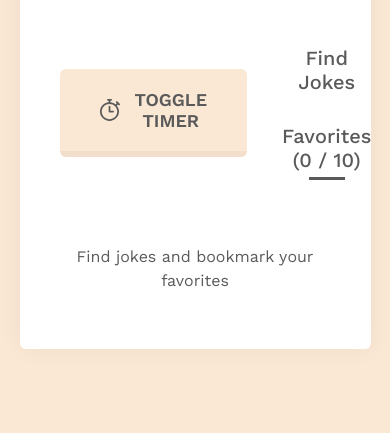
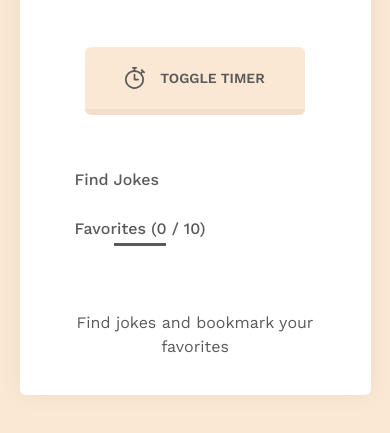
Before and after one commit to valentijnkap/chuck-norris-jokes-app, a website: page index.html in a window 390 px wide. Shown: the part 315-748 px from the top of the page. Drawn offline with Linux system fonts and the light colour scheme.

Commit message:
Better mobile support

```diff
--- a/sass/components/_buttons.scss
+++ b/sass/components/_buttons.scss
@@ -17,6 +17,14 @@
   &:hover {
     border-bottom: 0.2rem solid #f2deca;
   }
+
+  @include breakpoint('max-tablet-portrait') {
+    font-size: 1.6rem;
+  }
+
+  @include breakpoint('max-mobile') {
+    font-size: 1.4rem;
+  }
 }
 
 .btn--nav {
@@ -27,6 +35,10 @@
   border: none;
   padding: 1.5rem;
   margin-left: 2rem;
+
+  @include breakpoint('max-mobile') {
+    font-size: 1.6rem;
+  }
 
   &.is-active {
     &:after {
--- a/sass/components/_cards.scss
+++ b/sass/components/_cards.scss
@@ -8,12 +8,20 @@
   -webkit-box-shadow: 0px 0px 25px 0px rgba(0, 0, 0, 0.05);
   -moz-box-shadow: 0px 0px 25px 0px rgba(0, 0, 0, 0.05);
   box-shadow: 0px 0px 25px 0px rgba(0, 0, 0, 0.05);
+
+  @include breakpoint('max-tablet-portrait') {
+    padding: 2rem;
+  }
 }
 
 .card__holder {
   @include flex($justify: space-between, $align: center);
   margin: 5rem 0;
   min-height: 10rem;
+
+  @include breakpoint('max-tablet-landscape') {
+    flex-direction: column;
+  }
 }
 
 .card__message {
@@ -21,6 +29,12 @@
   @include font('work-sans', $size: 1.6rem, $lineheight: 2.4rem);
   text-align: center;
   margin: 2rem 0 4rem;
+}
+
+.card__nav {
+  @include breakpoint('max-tablet-landscape') {
+    margin-top: 4rem;
+  }
 }
 
 .card__view {
--- a/sass/components/_header.scss
+++ b/sass/components/_header.scss
@@ -1,5 +1,9 @@
 .header {
   @include flex($justify: space-between, $align: center);
+
+  @include breakpoint('max-mobile') {
+    flex-direction: column;
+  }
 }
 
 .header__thumb {
@@ -9,11 +13,20 @@
   height: 9rem;
   border-radius: 10rem;
   overflow: hidden;
+
+  @include breakpoint('max-mobile') {
+    margin-bottom: 3rem;
+  }
 }
 
 .header__info {
   @include font('work-sans', $size: 1.6rem, $lineheight: 2.8rem);
   width: calc(100% - 12rem);
+
+  @include breakpoint('max-mobile') {
+    width: 90%;
+    text-align: center;
+  }
 
   p {
     margin: 0;
```
Also changed, not shown: README.md, dist/main.css, 1 other file.
